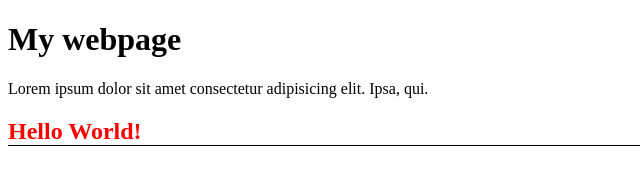
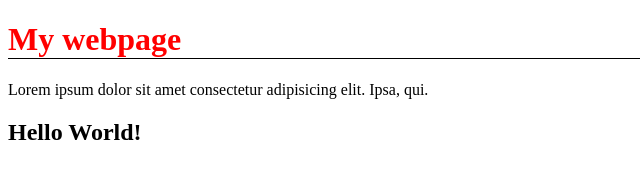
Before and after one commit to phonz-dev/learning_git, a plain HTML site: page index.html in a window 1280 px wide. Shown: the whole page, without its empty margins (0-640 px from the left). Drawn offline with Linux system fonts and the light colour scheme.

Commit message:
Move style properties

```diff
--- a/index.html
+++ b/index.html
@@ -5,10 +5,16 @@
     <meta http-equiv="X-UA-Compatible" content="IE=edge" />
     <meta name="viewport" content="width=device-width, initial-scale=1.0" />
     <title>Learning Git!</title>
+    <style>
+      h1 {
+        color: red;
+        border-bottom: 1px solid black;
+      }
+    </style>
   </head>
   <body>
     <h1>My webpage</h1>
     <p>Lorem ipsum dolor sit amet consectetur adipisicing elit. Ipsa, qui.</p>
-    <h2 style="border-bottom: 1px solid #000; color: red">Hello World!</h2>
+    <h2>Hello World!</h2>
   </body>
 </html>
```
